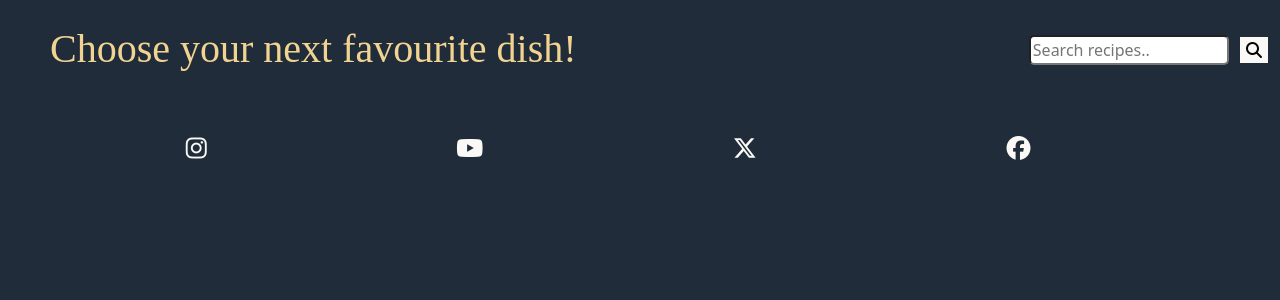
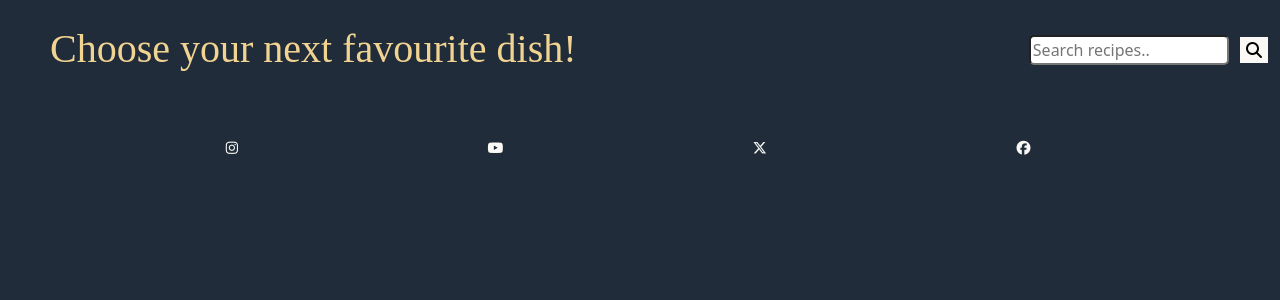
Before and after one commit to ZoeMacf/oodles-of-comfort, a Django app: page /recipes in a window 1280 px wide. Shown: the part 58-358 px from the top of the page. Run offline with Django 4.2, Linux system fonts and the light colour scheme; data that the repository does not hold is empty; some libraries are stand-ins or nearby versions; some web fonts are replaced.

Commit message:
resized font awesome icons

```diff
--- a/templates/includes/footer.html
+++ b/templates/includes/footer.html
@@ -2,26 +2,26 @@
 <footer>
 <!-- links to social media sites, icons used from FontAwesome -->
 <div id="social-links">
-<ul>
+<ul id="social-media-li">
     <li>
         <a href="https://facebook.com" target="_blank" rel="noopener"
             aria-label="Visit our Facebook page (opens in a new tab)">
-            <i class="fa-brands fa-facebook fa-xl"></i></a>
+            <i class="fa-brands fa-facebook fa-sm"></i></a>
     </li>
     <li>
         <a href="https://twitter.com" target="_blank" rel="noopener"
             aria-label="Visit our Twitter page (opens in a new tab)">
-            <i class="fa-brands fa-x-twitter fa-xl"></i></a>
+            <i class="fa-brands fa-x-twitter fa-sm"></i></a>
     </li>
     <li>
         <a href="https://youtube.com" target="_blank" rel="noopener"
             aria-label="Visit our YouTube page (opens in a new tab)">
-            <i class="fa-brands fa-youtube fa-xl"></i></a>
+            <i class="fa-brands fa-youtube fa-sm"></i></a>
     </li>
     <li>
         <a href="https://instagram.com" target="_blank" rel="noopener"
             aria-label="Visit our Instagram page (opens in a new tab)">
-            <i class="fa-brands fa-instagram fa-xl"></i></a>
+            <i class="fa-brands fa-instagram fa-sm"></i></a>
     </li>
 </ul>
 </div>
```
